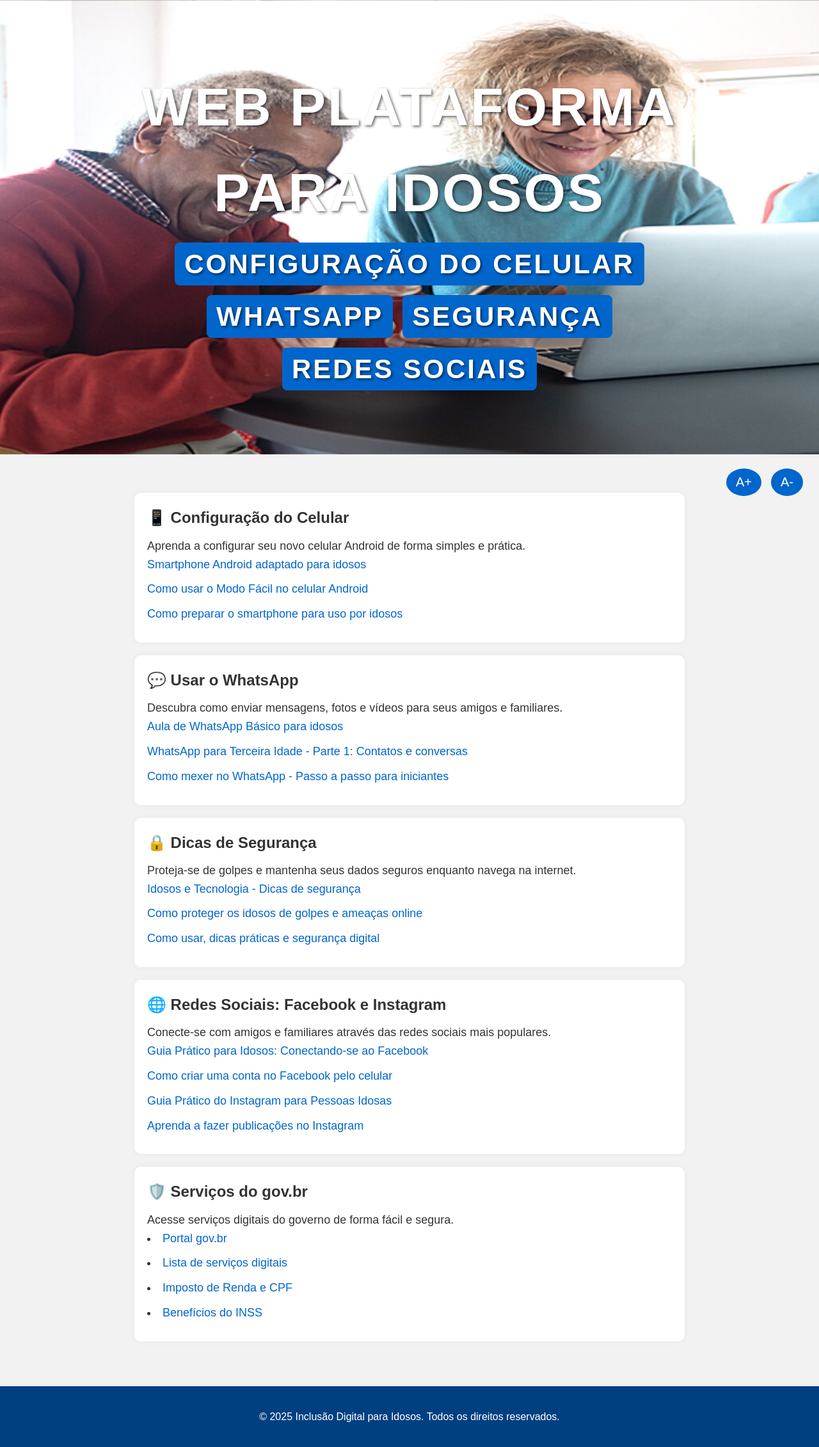
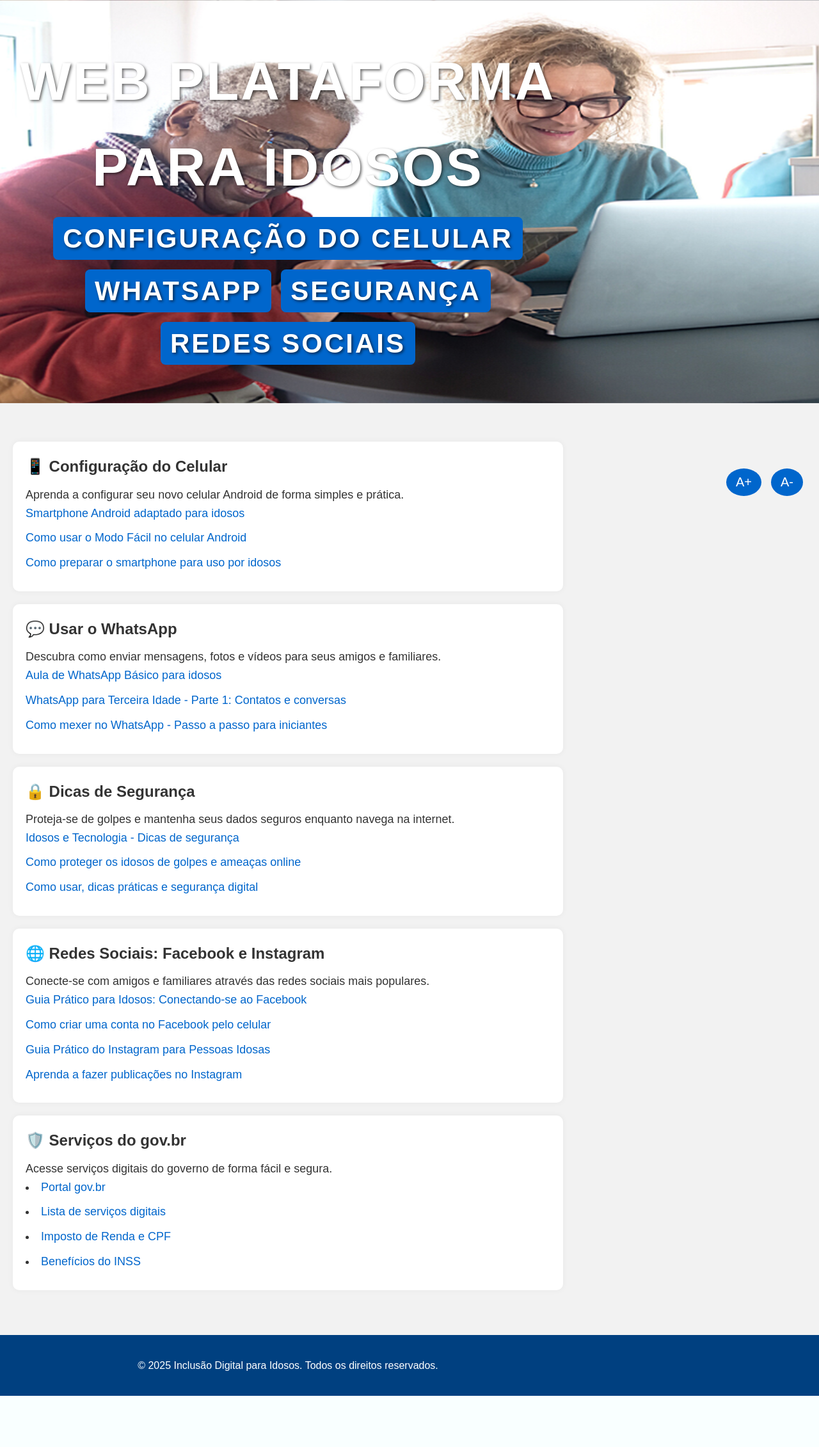
Before and after one commit to lucianadias23/PROJETO_INTEGRADOR, a Flask app: page / in a window 1280 px wide. Shown: the whole page at 64% size. After the commit the page ends 2181 px from the top, so only its background shows below. Run offline with Flask 3, Linux system fonts and the light colour scheme.

Commit message:
Update estilo.css
Correção da capa

```diff
--- a/static/estilo.css
+++ b/static/estilo.css
@@ -15,7 +15,7 @@
 
 .container {
   max-width: 900px;
-  margin: 0 auto;
+  margin: 40 auto;
   padding: 20px;
 }
 
@@ -25,7 +25,7 @@
   background-size: cover;          /* A imagem cobre toda a área */
   background-color: #004080;
   color: black;
-  padding: 80px 0;
+  padding: 40px 0;
   text-align: center;
   font-size: 42px;
   font-weight: bold;
```
